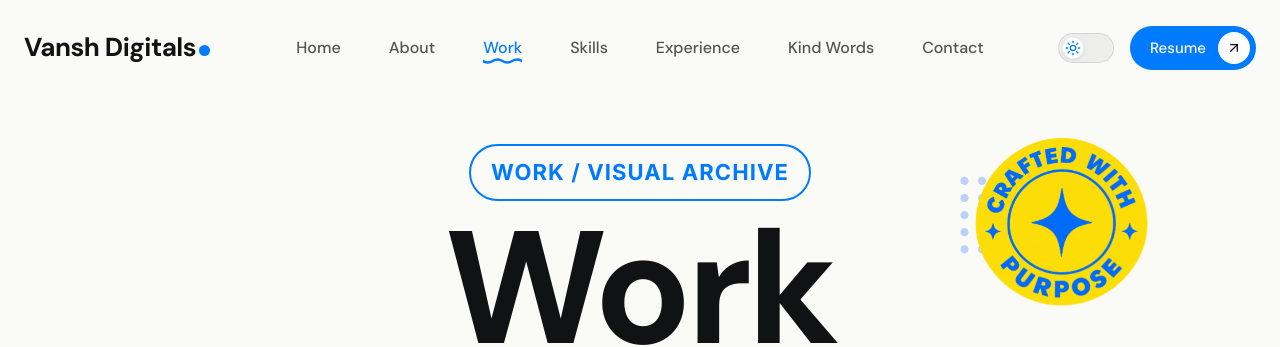
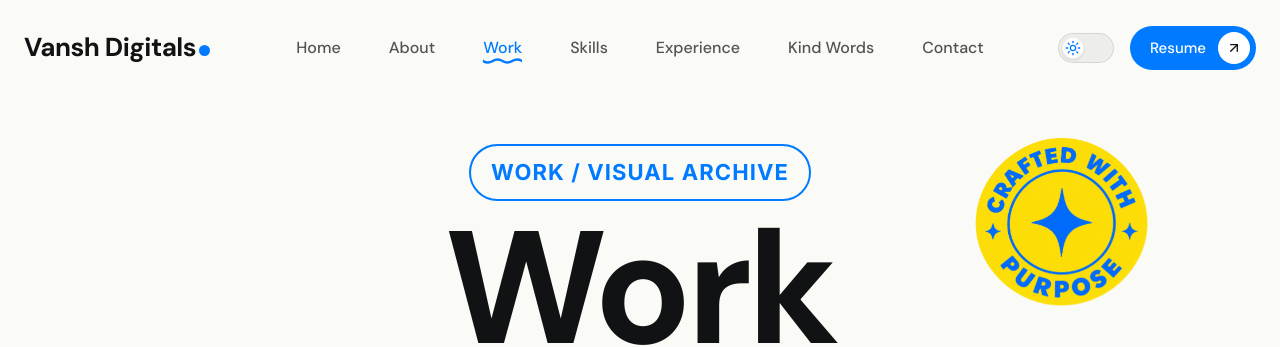
Before and after one commit to vanshdigitals/Portfolio, a React (Vite) app: page /work-collections in a window 1280 px wide. Shown: the top 347 px of the page. Built offline with nearby package versions, Linux system fonts and the light colour scheme.

Commit message:
fix(collections): remove missing multiDots image import causing vite build error

```diff
--- a/src/pages/WorkCollections.jsx
+++ b/src/pages/WorkCollections.jsx
@@ -14,7 +14,6 @@
 import blueYellowStars    from '../assets/Blue Yellow Stars.png';
 import curveArrow         from '../assets/Stylish Curve Black Arrow.png';
 import yellowBrush        from '../assets/Yellow Brush Highlight.png';
-import multiDots          from '../assets/Multi Dots Rectangle.png';
 
 // ─────────────────────────────────────────────────────────────────────────────
 // Data
@@ -278,17 +277,7 @@
             "
           />
 
-          {/* RIGHT FRAMING: Dots + Badge + Small Star */}
-          <img
-            src={multiDots}
-            alt=""
-            aria-hidden="true"
-            className="
-              hidden md:block absolute -right-4 top-8 w-24
-              opacity-25 dark:opacity-15
-              select-none pointer-events-none
-            "
-          />
+          {/* RIGHT FRAMING: Badge + Small Star */}
           <img
             src={yellowBadge}
             alt=""
```
